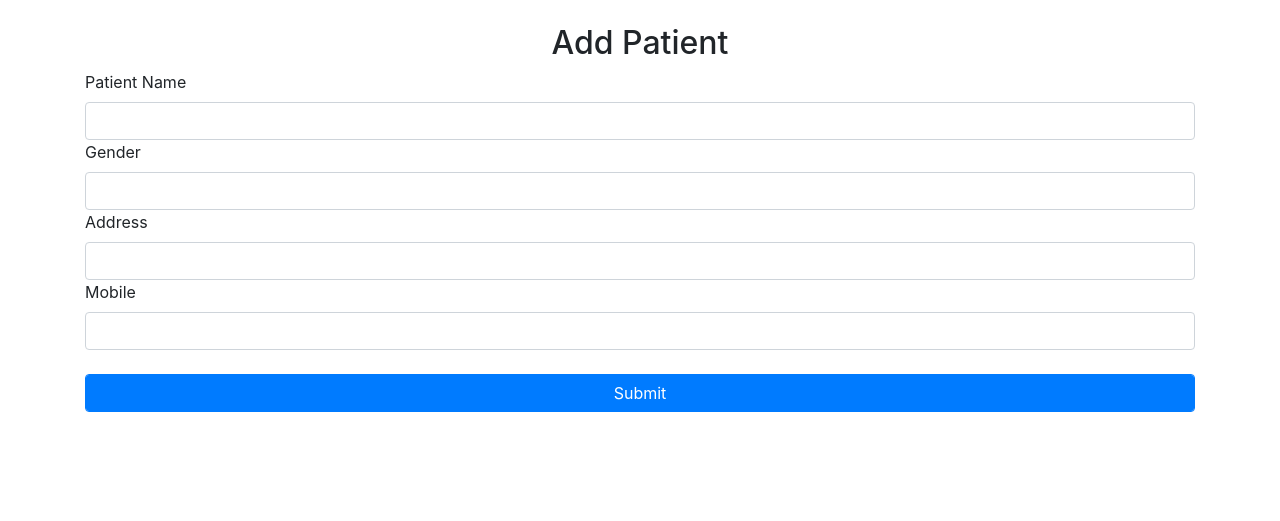
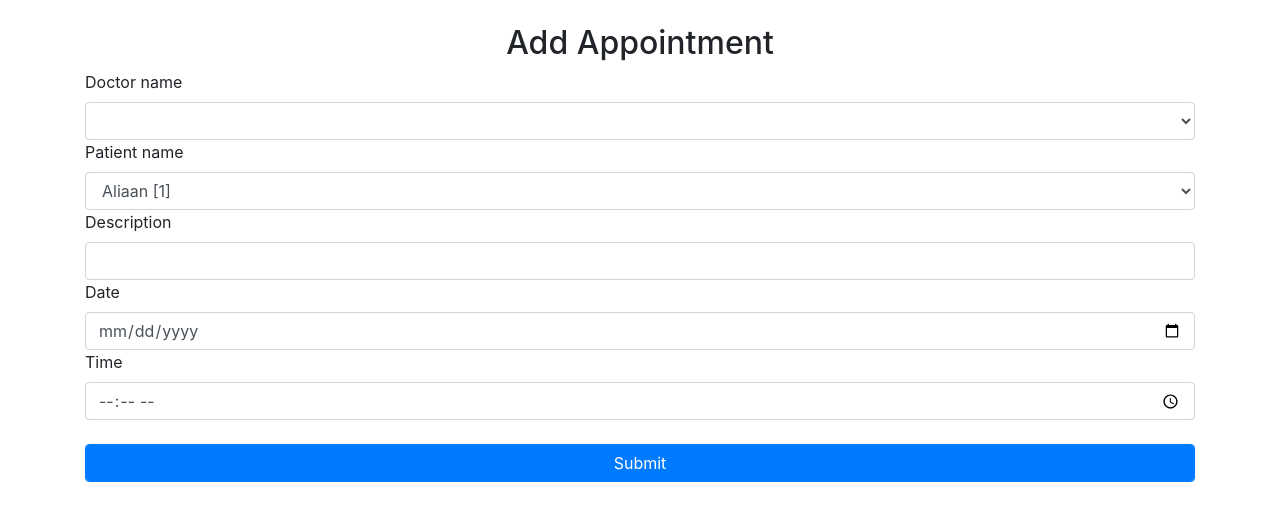
Before and after one commit to MONK-system/system, a Django app: page /addAppointment/ in a window 1280 px wide. Shown: the part 56-577 px from the top of the page. Run offline with Django 5.2, Linux system fonts and the light colour scheme; data comes from the database, SQL or seed files in the repository; both versions use the stored data as it was after the commit; some libraries are stand-ins or nearby versions.

Commit message:
Implemented functionality for adding appointments.

```diff
--- /dev/null
+++ b/monksystem/base/templates/base/add_appointment.html
@@ -0,0 +1,42 @@
+{% extends 'main.html' %}
+
+
+{% block content %}
+<div class = "container">
+    <br>
+    <h2 class = "text-center">Add Appointment</h2>
+    <form method = "POST" action ="">
+        {% csrf_token %}
+
+        <label>Doctor name</label>
+        <select name = "doctor" class = "form-control">
+            {% for doctor in doctors %}
+            <option>
+                <option value = "{{doctor.name}}">{{doctor.name}} [{{doctor.id}}]</option>
+            </option>
+            {% endfor %}
+        </select>
+
+        <label>Patient name</label>
+        <select name = "patient" class = "form-control">
+            {% for patient in patients %}
+            <option value = "{{patient.name}}">{{patient.name}} [{{patient.id}}]</option>
+            {% endfor %}
+        </select>
+
+        <label>Description</label>
+        <input type ="text" class = "form-control" name="description" required/>
+
+        <label>Date</label>
+        <input type ="date" class = "form-control" name="date" required/>
+
+        <label>Time</label>
+        <input type ="time" class = "form-control" name="time" required/>
+
+        <br>
+        <input type ="submit" value ="Submit" class = "form-control btn btn-primary" />
+    </form>
+
+</div>
+
+{% endblock %}
--- a/monksystem/base/views.py
+++ b/monksystem/base/views.py
@@ -160,13 +160,20 @@ def addPatient(request):
 
 def addAppointment(request):
 
+    doctors = Doctor.objects.all()
+    patients = Patient.objects.all()
+
     if request.method == "POST":
-        name = request.POST['name']
-        gender = request.POST['gender']
-        address = request.POST['address']
-        mobile = request.POST['mobile']
+        d = request.POST['doctor']
+        p = request.POST['patient']
+        description = request.POST['description']
+        date = request.POST['date']
+        time = request.POST['time']
+        doctor = Doctor.objects.filter(name=d).first()
+        patient = Patient.objects.filter(name=p).first()
 
-        Patient.objects.create(name=name, gender=gender, address=address, mobile=mobile)
+        Appointment.objects.create(doctor = doctor, patient = patient, description = description, date = date, time = time)
         return redirect("home")
 
-    return render(request, 'base/add_patient.html')
+    context = {'doctors' : doctors, 'patients' : patients}
+    return render(request, 'base/add_appointment.html', context)
--- a/monksystem/templates/navbar.html
+++ b/monksystem/templates/navbar.html
@@ -49,7 +49,7 @@ $(document).ready(function() {
             <li class="nav-item dropdown">
                 <a class="nav-link dropdown-toggle" data-toggle="dropdown" href="#">Appointment</a>
                 <div class="dropdown-menu">
-                    <a class="dropdown-item" href="#">Add Appointment</a>
+                    <a class="dropdown-item" href="{% url 'addAppointment' %}">Add Appointment</a>
                     <a class="dropdown-item" href="{% url 'viewAppointment' %}">View Appointment</a>
                 </div>
             </li>
```
Also changed, not shown: monksystem/db.sqlite3.
